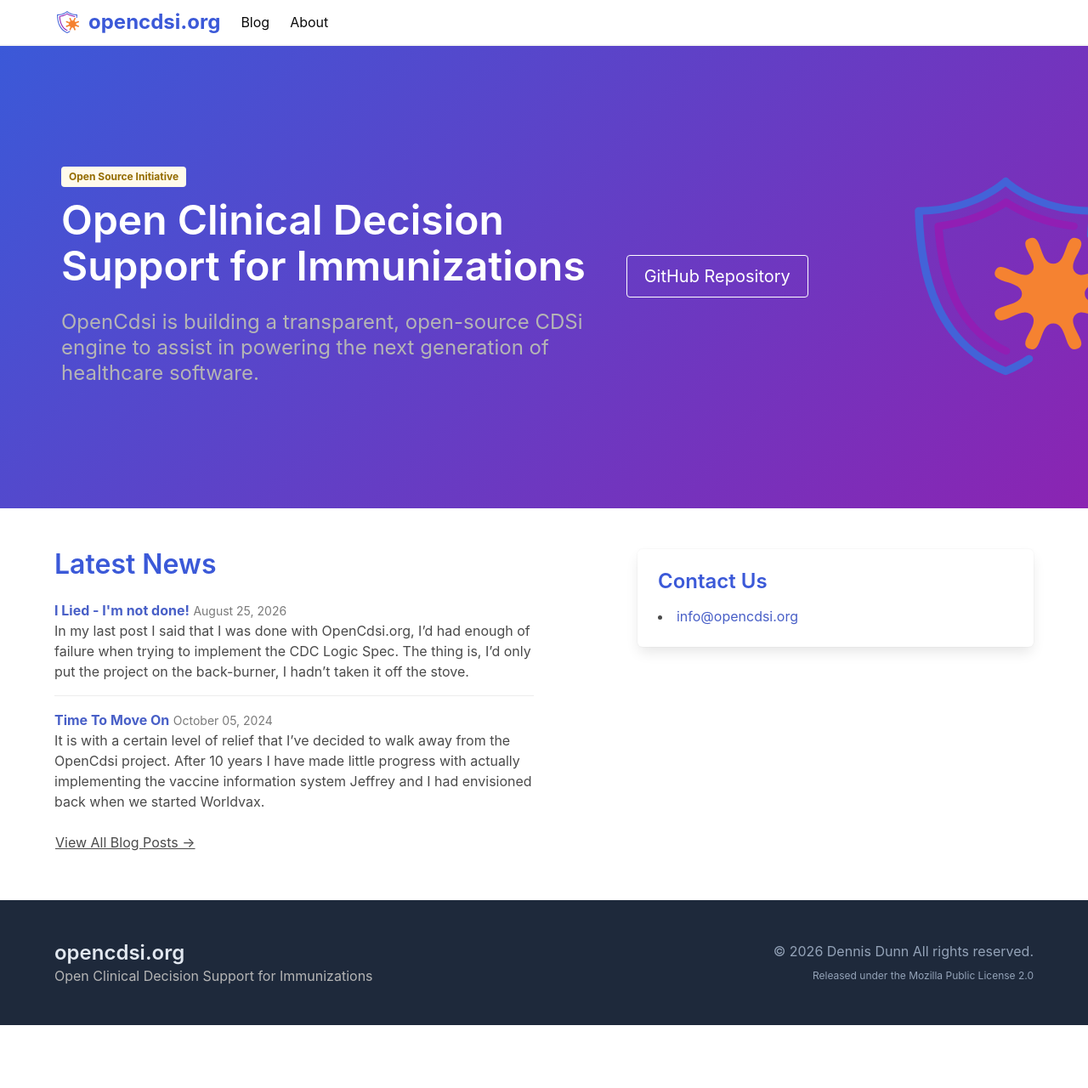
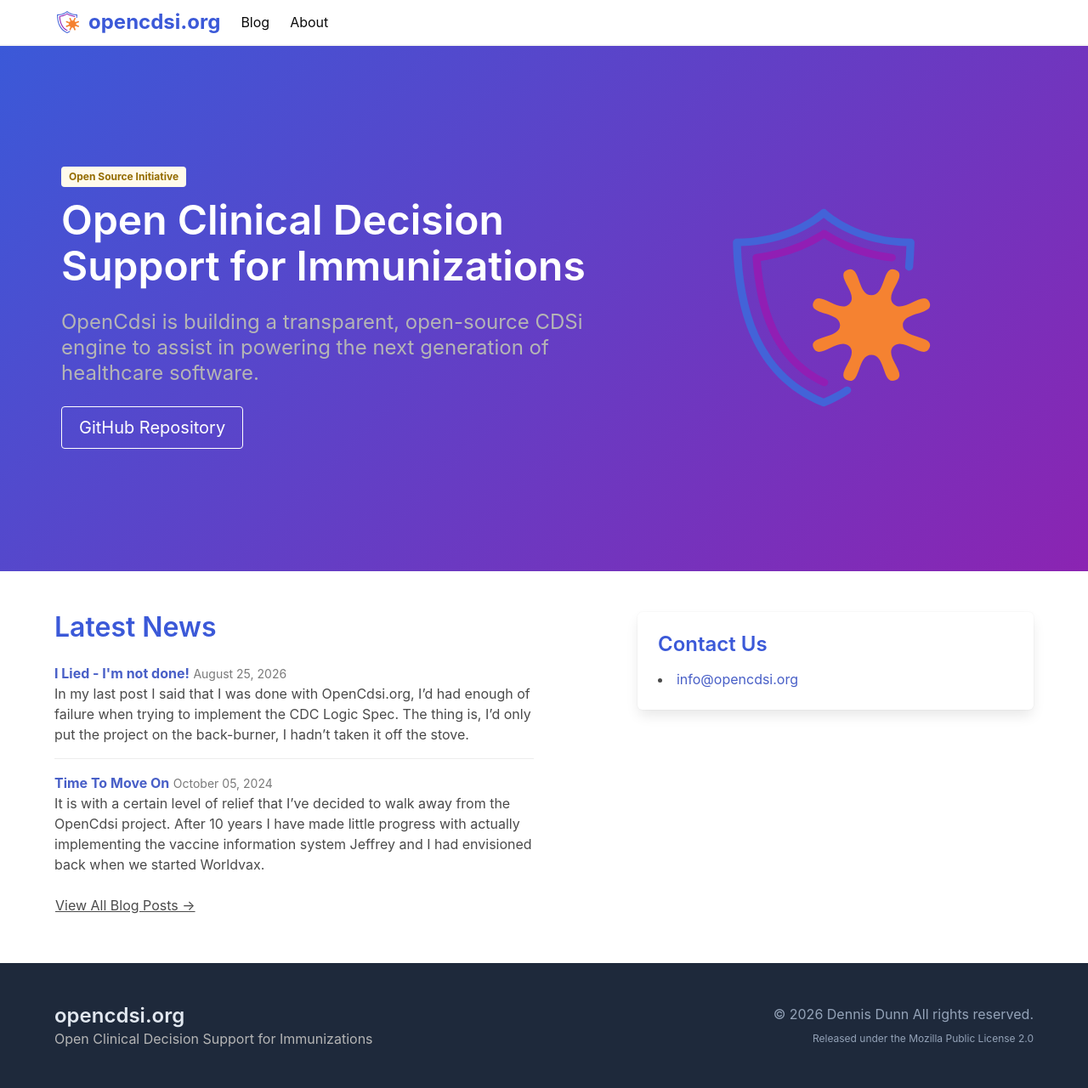
Before and after one commit to OpenCdsi/opencdsi.github.io, a Jekyll site: the page built from index.md, in a window 1280 px wide. Shown: the whole page at 85% size. Built offline with Jekyll 4.4.1, drawn with Linux system fonts in a browser that asks for light colours; before the commit the page ends 1206 px from its top, so only the background shows below that.

Commit message:
Fixed the github button.

```diff
--- a/index.md
+++ b/index.md
@@ -16,11 +16,12 @@ layout: default
           <h2 class="subtitle is-4 has-text-grey-light mt-3">
             {{ site.description }}
           </h2>
+          <div class="buttons mt-5">
+            <!-- <a class="button is-brand-orange is-medium">Explore Documentation</a> -->
+            <a href="https://github.com/opencdsi" target="_blank" class="button is-outlined is-white is-medium">GitHub Repository</a>
+          </div>
         </div>
-        <div class="buttons mt-5">
-    <!-- <a class="button is-brand-orange is-medium">Explore Documentation</a> -->
-    <a href="https://github.com/opencdsi" target="_blank" class="button is-outlined is-white is-medium">GitHub Repository</a>
-</div>
+
 
         <div class="column is-5 has-text-centered">
           <!-- Decorative Visual Placeholder -->
```
